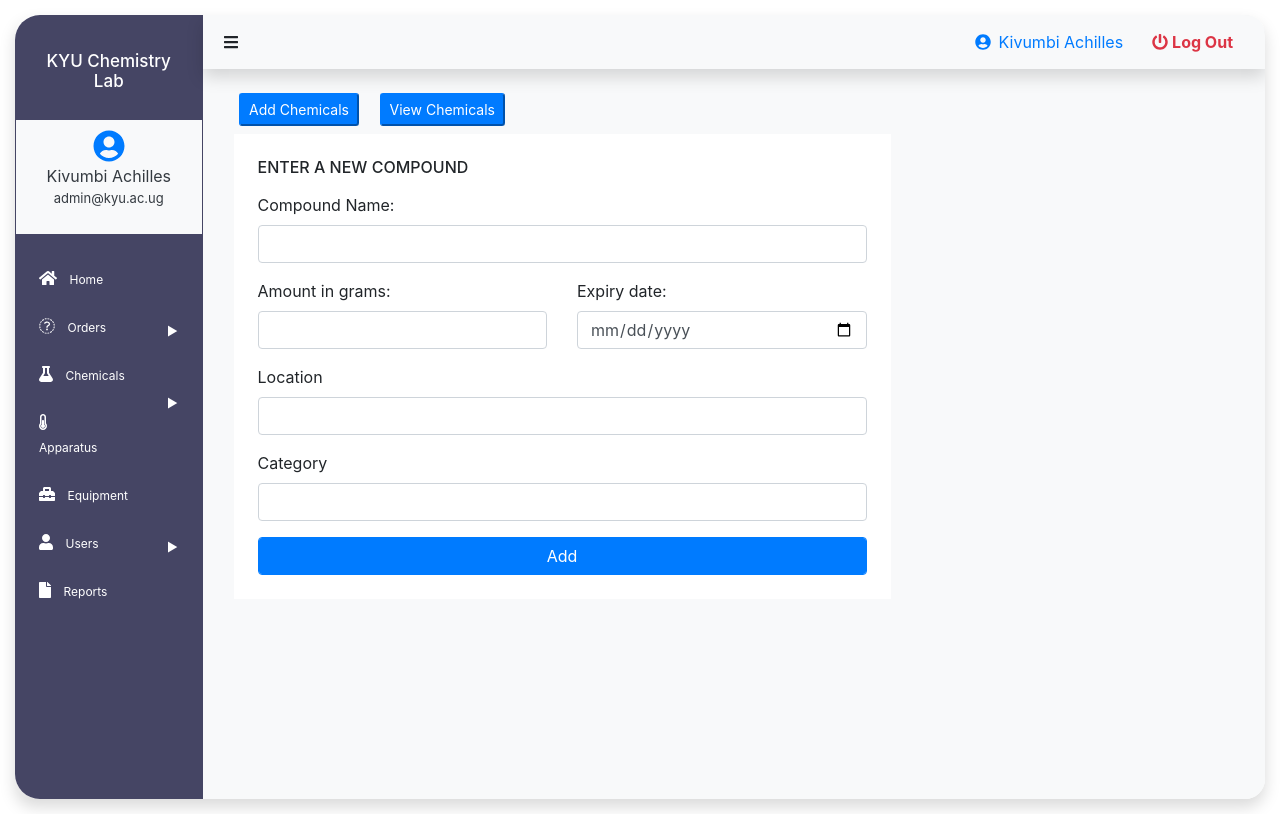
After one commit to deniskalule/chemlab, a PHP site: page /chemlab/admin/chemicals.php in a window 1280 px wide. The commit adds this page. Run offline with PHP 8.4, Linux system fonts and the light colour scheme; a user stored in the database is signed in; data comes from the database, SQL or seed files in the repository; both versions use the stored data as it was after the commit; some libraries are stand-ins or nearby versions.

Commit message:
admin panel version one

```diff
--- /dev/null
+++ b/admin/chemicals.php
@@ -0,0 +1,141 @@
+<?php
+
+include('./includes/session.php');
+
+include('./includes/header.php');
+
+?>
+
+
+
+<div class="main shadow">
+    <!-- sidebar section -->
+    <?php
+        include('./includes/sidebar.php');
+    ?>
+
+    <!-- content section -->
+    <div class="content bg-light">
+        <!-- navbar -->
+        <?php include('./includes/navbar.php') ?>
+        <!-- navbar -->
+
+        <!-- inner-content -->
+        <div class="inner-content mt-2 p-3">
+
+            <!-- buttons -->
+            <div class="header" style="display: flex;">
+                <button id="1" class="btn-primary add mb-2 btn-sm pull-right" style="margin-left: 2%;">Add Chemicals</button>
+
+                <button id="1" class="btn-primary view mb-2 btn-sm pull-right" style="margin-left: 2%;">View Chemicals</button>
+
+            </div>
+            <!-- buttons -->
+
+            <div id="view-section" style="display:flex">
+                <div class="tables mt-3">
+                    <!-- organic -->
+                    <div class="organic">
+                        <div class="header">
+                            <h5>Organic chemicals</h5>
+                            <hr>
+                        </div>
+                        <table class="table bg-white m-2" id="table2">
+                            <thead class = "bg-dark">
+                                <tr class="text-white">
+                                    <th scope="col">#</th>
+                                    <th scope="col">Compound</th>
+                                    <th scope="col">Amount(grams)</th>
+                                    <th scope="col">Exp. date</th>
+                                    <th scope="col">Location</th>
+                                    <th scope="col">Actions</th>
+                                </tr>
+                            </thead>
+                            <tbody>
+                                <?php
+                                    $result = $conn->query("select * from organic");
+                                    while($row = $result->fetch_assoc())
+                                    {
+
+                                ?>
+                                <tr>
+                                    <td scope="row"><?= $row['id']; ?></td>
+                                    <td><?= $row['compound']; ?></td>
+                                    <td><?= $row['amount']; ?></td>
+                                    <td><?= $row['expdate']; ?></td>
+                                    <td><?= $row['location']; ?></td>
+                                    <td>
+                                        <a href="" style="font-size: 12px;" class="more btn btn-sm btn-info" id="<?= $row['id']; ?>"><i class="fas fa-edit     mr-2"></i>More</a>
+
+                                    </td>
+                                </tr>
+                                <?php
+
+                                }
+                                ?>
+
+
+                            </tbody>
+                        </table>
+                    </div>
+                    <!-- organic -->
+                </div>
+                <div class="popup p-5" id="popup">
+                </div>
+            </div>
+
+            <!-- add chemical form -->
+            <div class="col-lg-8 " id="display">
+
+
+                    <form action="" method="post" class="form bg-white p-4">
+                        <h6 class="text-uppercase mb-3">Enter a new compound</h6>
+                        <div class="form-group">
+                            <label for="">Compound Name:</label>
+                            <input type="text" name="cname" class="form-control">
+                        </div>
+                        <div class="row form-group">
+                            <div class="col">
+                                <label for="">Amount in grams: </label>
+                                <input type="number" name = "camount" class="form-control">
+                            </div>
+                            <div class="col">
+                                <label for="">Expiry date:</label>
+                                <input type="date" name="cexp" class="form-control">
+                            </div>
+                        </div>
+                        <div class="form-group">
+                            <label for="">Location</label>
+                            <input type="text" name="location" class="form-control">
+
+                        </div>
+                        <div class="form-group">
+                            <label for="">Category</label>
+                            <input type="text" name="category" class="form-control">
+
+                        </div>
+                        <button class="btn-primary form-control" name = "add">Add</button>
+                    </form>
+                </div>
+            <!-- add chemical form -->
+
+
+        </div>
+    </div>
+
+
+</div>
+
+
+
+
+
+
+
+
+
+<?php
+
+include('./includes/footer.php');
+
+?>
--- /dev/null
+++ b/admin/includes/conn.php
@@ -0,0 +1,4 @@
+<?php
+    $conn = mysqli_connect("localhost","root","","chemlab") or die("not connected to the database");
+
+?>
--- a/admin/includes/css/header.css
+++ b/admin/includes/css/header.css
@@ -6,6 +6,11 @@
     border-radius: 20px;
     display: flex;
     overflow: hidden;
+}
+
+a
+{
+    text-decoration: none;
 }
 
 /* sidebar */
@@ -85,6 +90,10 @@
     border-radius: 20%;
 }
 
+a{
+    list-style-type: none;
+}
+
 .sidebar #ul
 {
     margin: 0;
@@ -113,7 +122,15 @@
     margin-left: 50px;
     float: right;
     transform: rotate(90deg);
+    margin-top: 8px;
 
+}
+
+/* tables */
+table, table tbody td
+{
+    border: 1px solid rgb(0, 0, 58);
+    font-size: 12px;
 }
 
 .caret-down::after
@@ -177,6 +194,29 @@
 }
 
 
+/* chemicals section */
+.view_section
+{
+    display: flex;
+}
+
+.tables
+{
+    width: 100%;
+}
+
+.tables.active
+{
+    width: 65%;
+}
+
+.popup.active
+{
+    width: 35%;
+    /* display: inline-block; */
+}
+
+
 @media screen and (max-width: 770px) {
 
     .sidebar.active
--- a/admin/includes/footer.php
+++ b/admin/includes/footer.php
@@ -1,4 +1,4 @@
-<!-- Optional JavaScript -->
+    <!-- Optional JavaScript -->
     <!-- jQuery first, then Popper.js, then Bootstrap JS -->
     <script src="https://code.jquery.com/jquery-3.3.1.slim.min.js" integrity="sha384-q8i/X+965DzO0rT7abK41JStQIAqVgRVzpbzo5smXKp4YfRvH+8abtTE1Pi6jizo" crossorigin="anonymous"></script>
     <script src="https://cdnjs.cloudflare.com/ajax/libs/popper.js/1.14.7/umd/popper.min.js" integrity="sha384-UO2eT0CpHqdSJQ6hJty5KVphtPhzWj9WO1clHTMGa3JDZwrnQq4sF86dIHNDz0W1" crossorigin="anonymous"></script>
@@ -14,10 +14,10 @@
     <script src="./includes/js/calendar.js"></script>
     <script src="./includes/js/chart.js"></script>
     <script src="./includes/js/chart.min.js"></script>
-    <script src="./includes/js/scripts.js"></script>
+
 
     <?php
-    include("includes/scripts.php");
+    include("./includes/scripts.php");
     ?>
   </body>
 </html>
--- a/admin/includes/header.php
+++ b/admin/includes/header.php
@@ -11,5 +11,8 @@
 
     <!-- CSS -->
     <link rel="stylesheet" href="./includes/css/header.css">
+
+     <!-- Jquery datatables -->
+     <link rel="stylesheet" href="//cdn.datatables.net/1.13.2/css/jquery.dataTables.min.css">
     </head>
   <body>
--- a/admin/includes/navbar.php
+++ b/admin/includes/navbar.php
@@ -3,10 +3,10 @@
         <i id="btn" class="fa fa-bars" aria-hidden="true"></i>
     </div>
     <div style="">
-        <a href="" class="username ml-4">
-            <i class="fa fa-user-circle mr-2" aria-hidden="true"></i>{Username}
+        <a href="" class="username ml-4" style="text-decoration:none;">
+            <i class="fa fa-user-circle mr-2" aria-hidden="true" ></i><?= $row['name'] ?>
         </a>
-        <a href="" class="ml-4 mr-4" style="text-decoration:none;">
+        <a href="./logout.php" class="ml-4 mr-4" style="text-decoration:none;">
             <i class="fa fa-power-off text-danger" aria-hidden="true"></i>
             <span class="text-danger"><b>Log Out</b></span>
             <!-- <i class="fa fa-power-off text-danger" aria-hidden="true"></i> -->
--- a/admin/includes/scripts.php
+++ b/admin/includes/scripts.php
@@ -1,27 +1,73 @@
 <script>
-    let btn = document.querySelector("#btn");
-    let sidebar = document.querySelector(".sidebar");
+    $(document).ready( function () {
+        $('#table1').dataTable();
+        $('#table2').dataTable();
+        // alert('success');
+        document.getElementById("view-section").style.display = "none";
 
-    btn.onclick = function()
-    {
-        sidebar.classList.toggle("active");
-        content.classList.toggle("active");
-        this.classList.toggle("arrow-down");
-        alert("success");
-    }
+    } );
+
+
 
 </script>
 
+
+
+
+<!-- viewing chemicals -->
 <script>
-    var toggler = document.getElementsByClassName('caret');
-    var i;
 
-    for(i=0;i<toggler.length;i++)
-    {
-        toggler[i].addEventListener("click", function(){
-            this.parentElement.querySelector('.nested').classList.toggle('active');
-            this.classList.toggle("caret-down");
-        });
-    }
+  $(document).ready(function () {
+    $('.view').click(function (e) {
+      e.preventDefault();
+      document.getElementById("display").style.display = "none";
+      document.getElementById("view-section").style.display = "block";
+      document.getElementById("popup").style.display = "none";
+
+
+    });
+    $('.add').click(function (e) {
+      e.preventDefault();
+      document.getElementById("display").style.display = "block";
+      document.getElementById("view-section").style.display = "block";
+
+    });
+  });
 
 </script>
+<!-- viewing chemicals -->
+
+
+
+<!-- vieweing the chemicals -->
+<script>
+    // var more = document.querySelector("#more");
+    var tables = document.querySelector(".tables");
+    var popup = document.querySelector(".popup");
+
+    $('.more').click(function (e) {
+      e.preventDefault();
+      document.getElementById("popup").style.display = "block";
+
+      document.getElementById("view-section").style.display = "flex";
+
+      tables.classList.toggle("active");
+      popup.classList.toggle("active");
+
+      chem_id = $(this).attr('id');
+      // alert(chem_id);
+
+      $.ajax({
+        type: "post",
+        url: "backend/view_chemicals.php",
+        data: {id:chem_id},
+        // dataType: "dataType",
+        success: function (result) {
+          $('#popup').html(result);
+        }
+      });
+
+    });
+
+</script>
+<!-- vieweing the chemicals -->
--- /dev/null
+++ b/admin/includes/session.php
@@ -0,0 +1,13 @@
+<?php
+	session_start();
+	include 'includes/conn.php';
+
+	if(!isset($_SESSION['admin']) || trim($_SESSION['admin']) == ''){
+		header('location: ./index.php');
+	}
+
+	$sql = "SELECT * FROM admin WHERE id = '".$_SESSION['admin']."'";
+	$query = $conn->query($sql);
+	$user = $query->fetch_assoc();
+
+?>
--- a/admin/includes/sidebar.php
+++ b/admin/includes/sidebar.php
@@ -1,4 +1,4 @@
-<div class="sidebar p-3 shadow" style="">
+    <div class="sidebar p-3 shadow" style="">
             <div class="head" style = "display:flex; margin: 20px 0;">
             <!-- <i class="fa fa-arrow-circle-left mr-4" id="btn" style="font-size:1.5rem; color: white;" aria-hidden="true"></i> -->
                 <h6 style="font-size: 17px;" class="text-center text-white">KYU Chemistry Lab</h6>
@@ -7,10 +7,18 @@
 
             <!-- <hr class="text-center mb-4" style="margin-top: 10PX;" color="white" height="20px"> -->
 
-            <div class="profile text-center mb-4">
+            <div class="profile bg-light text-center mb-4">
                 <a href="">
-                    <img src="../assets/images/kyulogo.jpg" class="mb-2" width="50" height="40" alt="">
-                    <p class="text-dark">Sample name</p>
+                    <i class="fa fa-user-circle" aria-hidden="true" style="font-size: 2em;"></i>
+                    <?php
+
+                    $query = $conn->query("select * from admin");
+                    $row = $query->fetch_assoc();
+
+
+                    ?>
+                    <p class="text-dark"><?= $row['name'] ?></p>
+                    <p class="text-dark"style="font-size: 13px; margin-top: -15px;"><?= $row['email'] ?></p>
                     <!-- <hr class="text-center mb-4" style="margin-top: 10PX;" color="white" height="20px"> -->
                 </a>
             </div>
@@ -49,32 +57,19 @@
                     </ul>
                 </div>
             <!-- </a> -->
-            <div class="home outer mb-2 p-2">
-                    <!-- <i class="fa fa-arrow-circle-down mr-2" aria-hidden="true"></i> -->
-                    <ul id="ul">
-                        <li style = "list-style-type: none;">
-                            <i class="fa fa-thermometer-half mr-2" aria-hidden="true"></i>
-                            <span class="caret">Apparatus</span>
-                            <ul class="nested">
-                                <a href="" class=" mb-2"><li>View</li></a>
-                                <a href="" class="mb-2"><li>Add</li></a>
-                            </ul>
-                        </li>
-                    </ul>
+            <a href="">
+                <div class="home mb-2 p-2">
+                    <i class="fa fa-thermometer-half mr-2" aria-hidden="true"></i>
+                    <span>Apparatus</span>
                 </div>
-            <div class="home outer mb-2 p-2">
-                    <!-- <i class="fa fa-arrow-circle-down mr-2" aria-hidden="true"></i> -->
-                    <ul id="ul">
-                        <li style = "list-style-type: none;">
-                            <i class="fa fa-mixcloud mr-2" aria-hidden="true"></i>
-                            <span class="caret">Equipment</span>
-                            <ul class="nested">
-                                <a href="" class="mb-2"><li>View</li></a>
-                                <a href="" class="mb-2"><li>Add</li></a>
-                            </ul>
-                        </li>
-                    </ul>
+            </a>
+            <a href="./home.php">
+                <div class="home mb-2 p-2">
+                    <i class="fas fa-toolbox    mr-2"></i>
+                    <span>Equipment</span>
                 </div>
+
+            </a>
             <div class="home outer mb-2 p-2">
                     <!-- <i class="fa fa-arrow-circle-down mr-2" aria-hidden="true"></i> -->
                     <ul id="ul">
@@ -88,16 +83,11 @@
                     </li>
                     </ul>
                 </div>
+
             <a href="">
                 <div class="home mb-2 p-2">
-                    <i class="fa fa-arrow-circle-down mr-2" aria-hidden="true"></i>
-                    <span>Locations</span>
-                </div>
-            </a>
-            <a href="">
-                <div class="home mb-2 p-2">
-                    <i class="fa fa-arrow-circle-down mr-2" aria-hidden="true"></i>
-                    <span>Auditing and Reports</span>
+                    <i class="fas fa-file    mr-2"></i>
+                    <span>Reports</span>
                 </div>
             </a>
 
--- /dev/null
+++ b/admin/logout.php
@@ -0,0 +1,6 @@
+<?php
+	session_start();
+	session_destroy();
+
+	header('location: index.php');
+?>
```
Also changed, not shown: admin/backend/view_chemicals.php (added, +99 -0 lines), admin/home.php (+15 -11 lines), admin/includes/css/style.css (+12 -2 lines), admin/index.php (+23 -13 lines), admin/login.php (added, +45 -0 lines), database/chemlab.sql (added, +166 -0 lines), admin/backend/addchemical.php (added).
